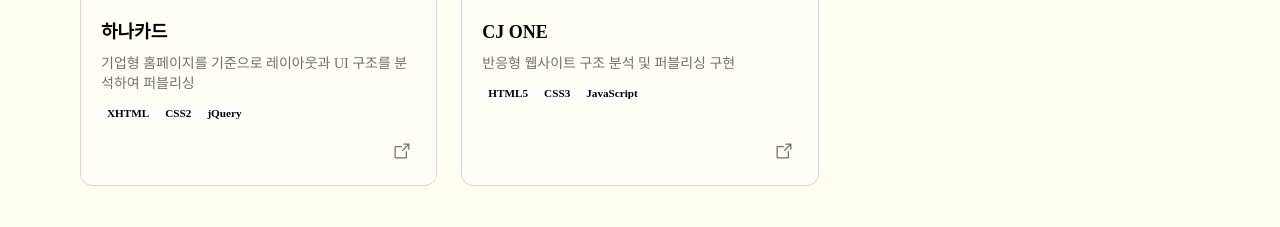
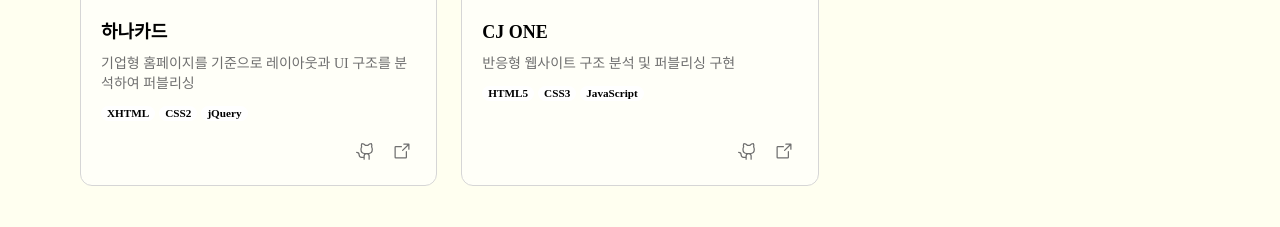
Before and after one commit to miok-jung/miok-jung.github.io, a Vue app: page / in a window 1280 px wide. Shown: the part 2780-3007 px from the top of the page. Built offline with nearby package versions, Linux system fonts and the light colour scheme.

Commit message:
fix: project 깃허브 링크 추가 업데이트

```diff
--- a/src/components/portfolio/Projects.vue
+++ b/src/components/portfolio/Projects.vue
@@ -63,6 +63,14 @@
 
           <!-- 바로가기 링크 -->
           <div class="project-card__links" @click.stop>
+            <a
+              v-if="project.github"
+              :href="project.github"
+              target="_blank"
+              rel="noopener noreferrer"
+              aria-label="GitHub">
+              <Icon icon="ph:github-logo" width="20" height="20" />
+            </a>
             <a
               v-if="project.link"
               :href="project.link"
```
